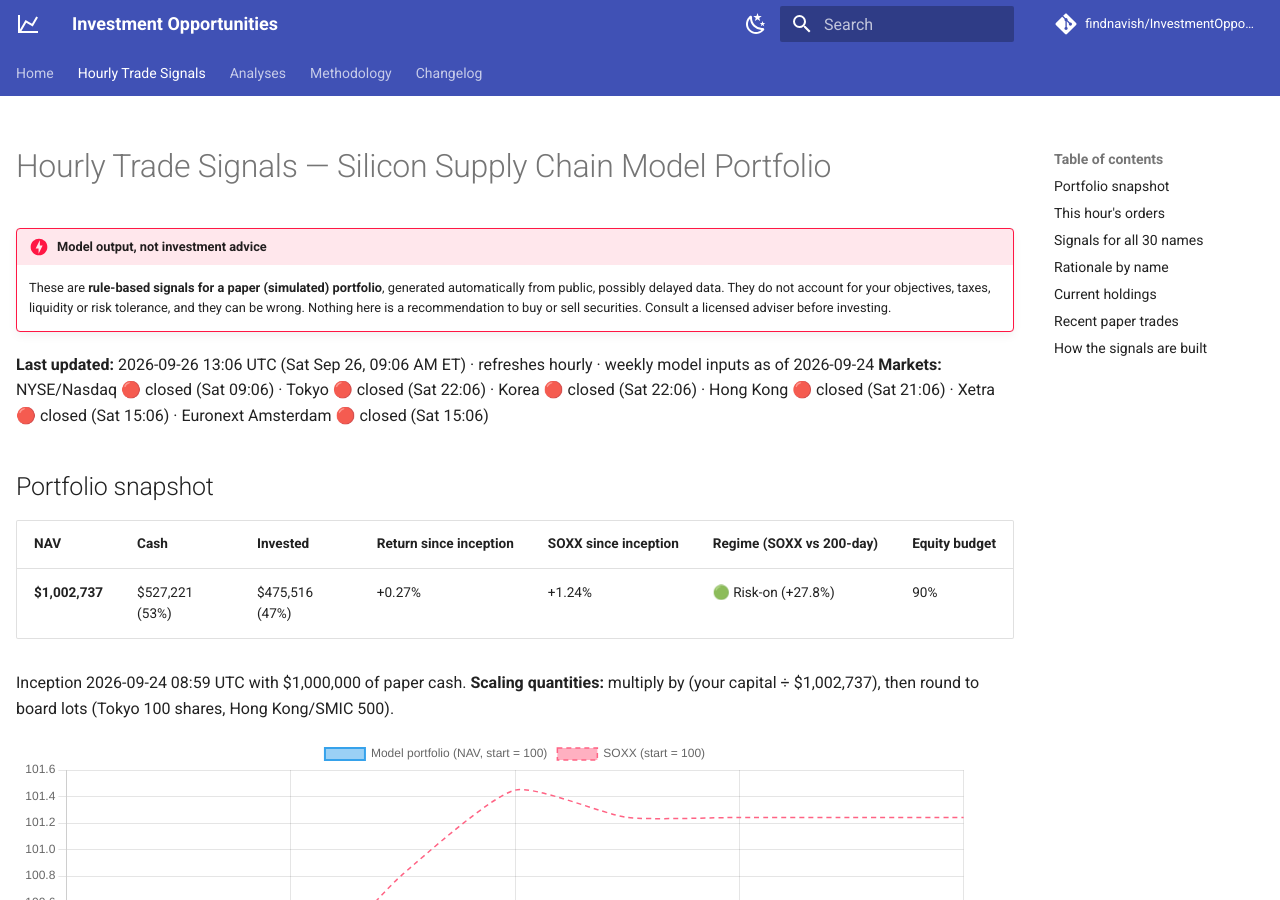
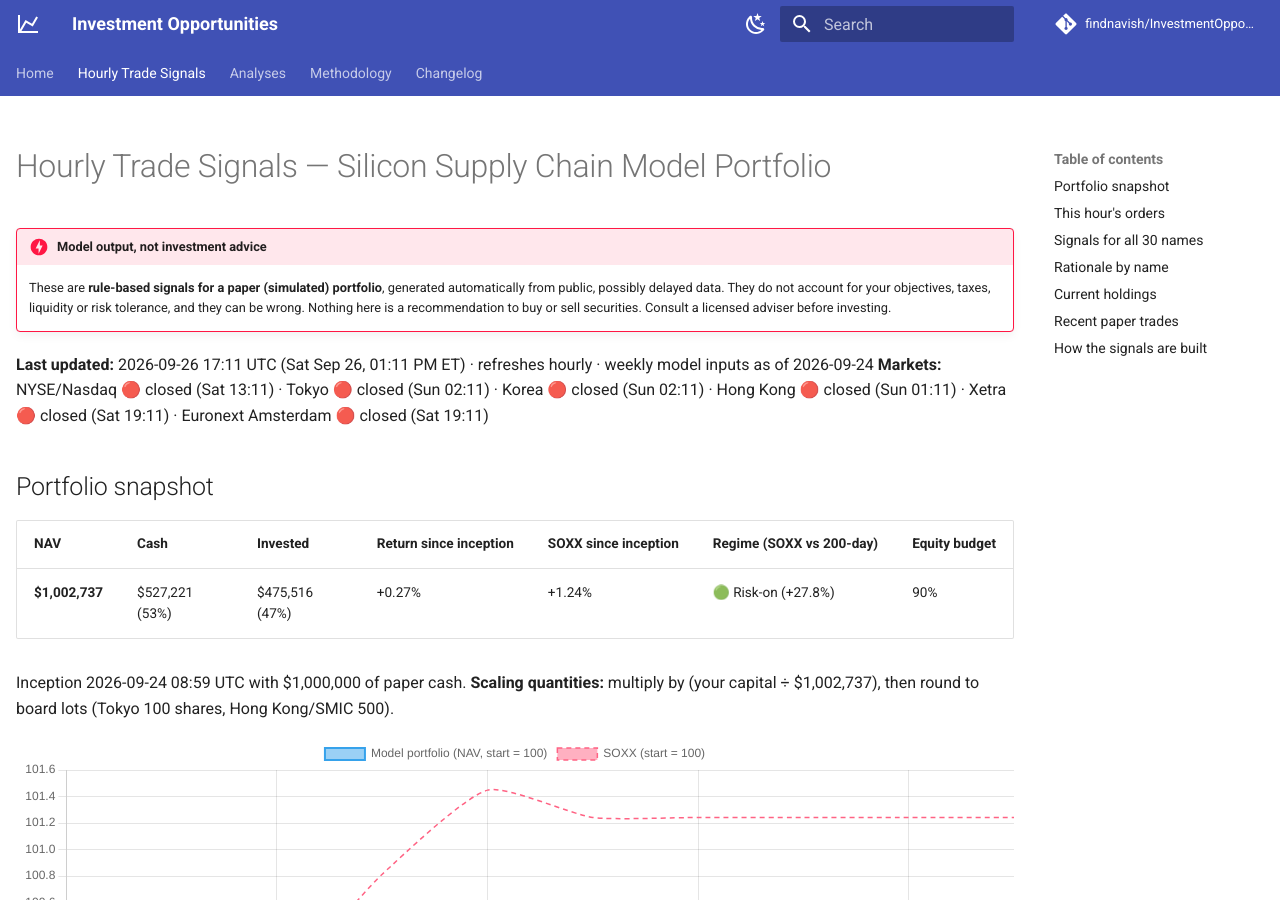
Before and after one commit to findnavish/InvestmentOpportunities, an MkDocs documentation site: the page built from docs/trade-signals/index.md, in a window 1280 px wide and 900 px high. Built offline with MkDocs 1.6.1 and Material for MkDocs 9.7.7, drawn with Linux system fonts in a browser that asks for light colours; comment, search, counter and statistics services are not loaded.

Commit message:
Signals update 2026-09-26 17:11 UTC

```diff
--- a/docs/trade-signals/index.md
+++ b/docs/trade-signals/index.md
@@ -8,8 +8,8 @@ hide:
 !!! danger "Model output, not investment advice"
     These are **rule-based signals for a paper (simulated) portfolio**, generated automatically from public, possibly delayed data. They do not account for your objectives, taxes, liquidity or risk tolerance, and they can be wrong. Nothing here is a recommendation to buy or sell securities. Consult a licensed adviser before investing.
 
-**Last updated:** 2026-09-26 13:06 UTC (Sat Sep 26, 09:06 AM ET) · refreshes hourly · weekly model inputs as of 2026-09-24
-**Markets:** NYSE/Nasdaq 🔴 closed (Sat 09:06) · Tokyo 🔴 closed (Sat 22:06) · Korea 🔴 closed (Sat 22:06) · Hong Kong 🔴 closed (Sat 21:06) · Xetra 🔴 closed (Sat 15:06) · Euronext Amsterdam 🔴 closed (Sat 15:06)
+**Last updated:** 2026-09-26 17:11 UTC (Sat Sep 26, 01:11 PM ET) · refreshes hourly · weekly model inputs as of 2026-09-24
+**Markets:** NYSE/Nasdaq 🔴 closed (Sat 13:11) · Tokyo 🔴 closed (Sun 02:11) · Korea 🔴 closed (Sun 02:11) · Hong Kong 🔴 closed (Sun 01:11) · Xetra 🔴 closed (Sat 19:11) · Euronext Amsterdam 🔴 closed (Sat 19:11)
 
 ## Portfolio snapshot
 
--- a/docs/trade-signals/nav.json
+++ b/docs/trade-signals/nav.json
@@ -1 +1 @@
-[{"t": "2026-09-24T08:59+00:00", "nav": 99.995, "soxx": 100.0}, {"t": "2026-09-25T09:08+00:00", "nav": 100.134, "soxx": 99.998}, {"t": "2026-09-25T09:24+00:00", "nav": 100.13, "soxx": 99.998}, {"t": "2026-09-25T14:37+00:00", "nav": 100.103, "soxx": 100.814}, {"t": "2026-09-25T19:15+00:00", "nav": 100.286, "soxx": 101.448}, {"t": "2026-09-25T22:27+00:00", "nav": 100.274, "soxx": 101.242}, {"t": "2026-09-26T01:35+00:00", "nav": 100.274, "soxx": 101.242}, {"t": "2026-09-26T07:43+00:00", "nav": 100.274, "soxx": 101.242}, {"t": "2026-09-26T13:06+00:00", "nav": 100.274, "soxx": 101.242}]
+[{"t": "2026-09-24T08:59+00:00", "nav": 99.995, "soxx": 100.0}, {"t": "2026-09-25T09:08+00:00", "nav": 100.134, "soxx": 99.998}, {"t": "2026-09-25T09:24+00:00", "nav": 100.13, "soxx": 99.998}, {"t": "2026-09-25T14:37+00:00", "nav": 100.103, "soxx": 100.814}, {"t": "2026-09-25T19:15+00:00", "nav": 100.286, "soxx": 101.448}, {"t": "2026-09-25T22:27+00:00", "nav": 100.274, "soxx": 101.242}, {"t": "2026-09-26T01:35+00:00", "nav": 100.274, "soxx": 101.242}, {"t": "2026-09-26T07:43+00:00", "nav": 100.274, "soxx": 101.242}, {"t": "2026-09-26T13:06+00:00", "nav": 100.274, "soxx": 101.242}, {"t": "2026-09-26T17:11+00:00", "nav": 100.274, "soxx": 101.242}]
```
